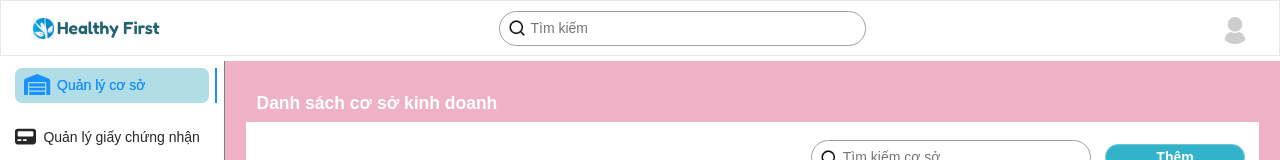
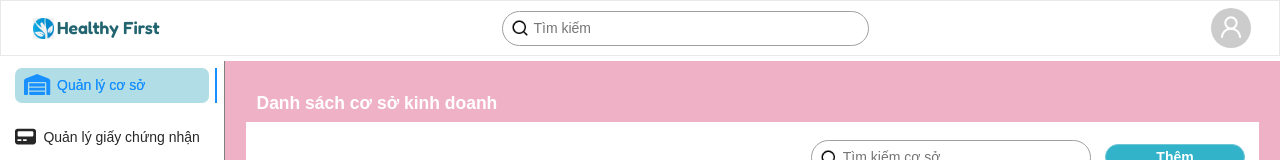
Before and after one commit to duyen0207/Healthy-First, a React (Create React App) app: page / in a window 1280 px wide. Shown: the top 160 px of the page. Built offline with nearby package versions, Linux system fonts and the light colour scheme.

Commit message:
feat: show menu dropdown from profile avatar

```diff
--- /dev/null
+++ b/src/components/AvatarDropdown/AvatarDropdown.module.scss
@@ -0,0 +1,4 @@
+.button {
+  display: block;
+  width: 100%;
+}
--- /dev/null
+++ b/src/components/AvatarDropdown/index.jsx
@@ -0,0 +1,30 @@
+import React from "react";
+import { Avatar, Popover, Button } from "antd";
+import { UserOutlined } from "@ant-design/icons";
+import style from "./AvatarDropdown.module.scss";
+
+const content = (
+  <div>
+    <Button className={style.button} type="text" href="/profile">
+      Thông tin cá nhân
+    </Button>
+    <Button className={style.button} type="text" href="/settings">
+      Cài đặt
+    </Button>
+    <Button className={style.button} type="text" href="/logout">
+      Đăng xuất
+    </Button>
+  </div>
+);
+
+function AvatarDropdown({ user }) {
+  return (
+    <>
+      <Popover content={content} trigger="click" placement="bottomRight">
+        <Avatar size="large" icon={<UserOutlined />} />
+      </Popover>
+    </>
+  );
+}
+
+export default AvatarDropdown;
--- a/src/components/Layout/Header/index.jsx
+++ b/src/components/Layout/Header/index.jsx
@@ -1,5 +1,4 @@
 import clsx from "clsx";
-
 
 import Logo from "../../../components/Logo";
 import Images from "../../GlobalStyles/Images";
@@ -7,6 +6,7 @@ import Images from "../../GlobalStyles/Images";
 import style from "./Header.module.scss";
 import buttonStyles from "../../../components/GlobalStyles/Button.module.scss";
 import inputStyles from "../../../components/GlobalStyles/Input.module.scss";
+import AvatarDropdown from "../../AvatarDropdown";
 
 const user = {
   id: 1,
@@ -36,14 +36,7 @@ function Header() {
 
       <div className={style.user}>
         {console.log(typeof user.avatarImg)}
-        <img
-          className={style.userAvatar}
-          // src={require(""+user.avatarImg)}
-          // src={require("../../../assets/images/default-avatar.png")}
-
-          src={Images.defaultAvatar}
-          alt="Nguyen Van A"
-        />
+        <AvatarDropdown user={user} />
       </div>
     </div>
   );
```
